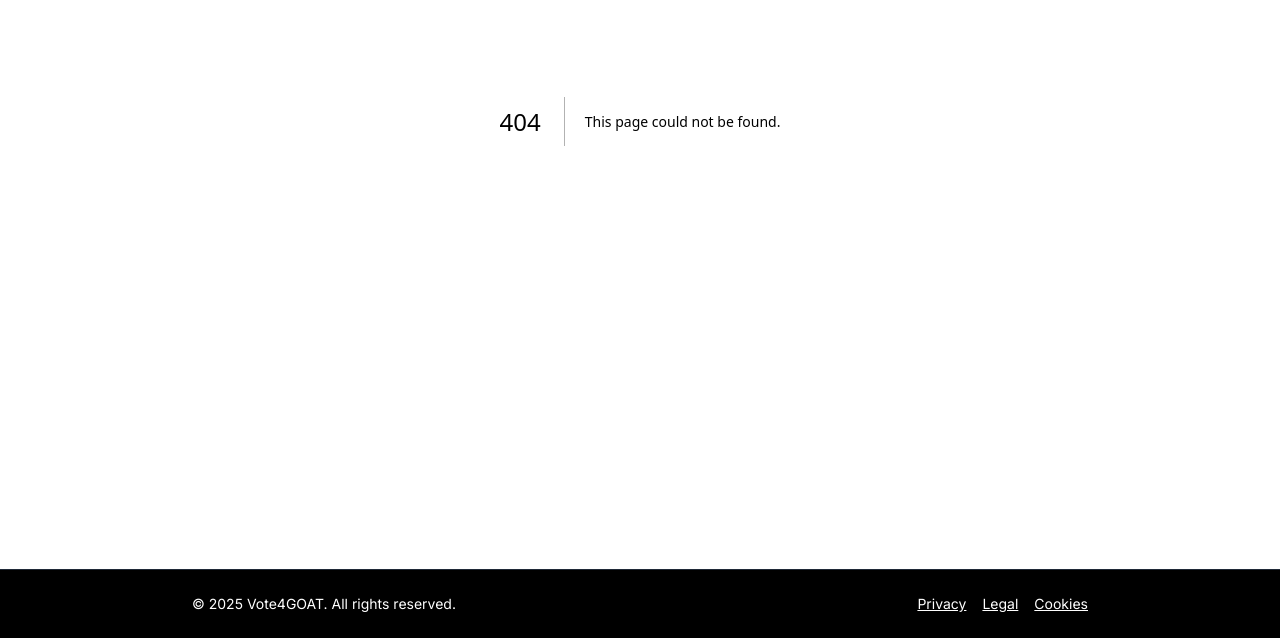
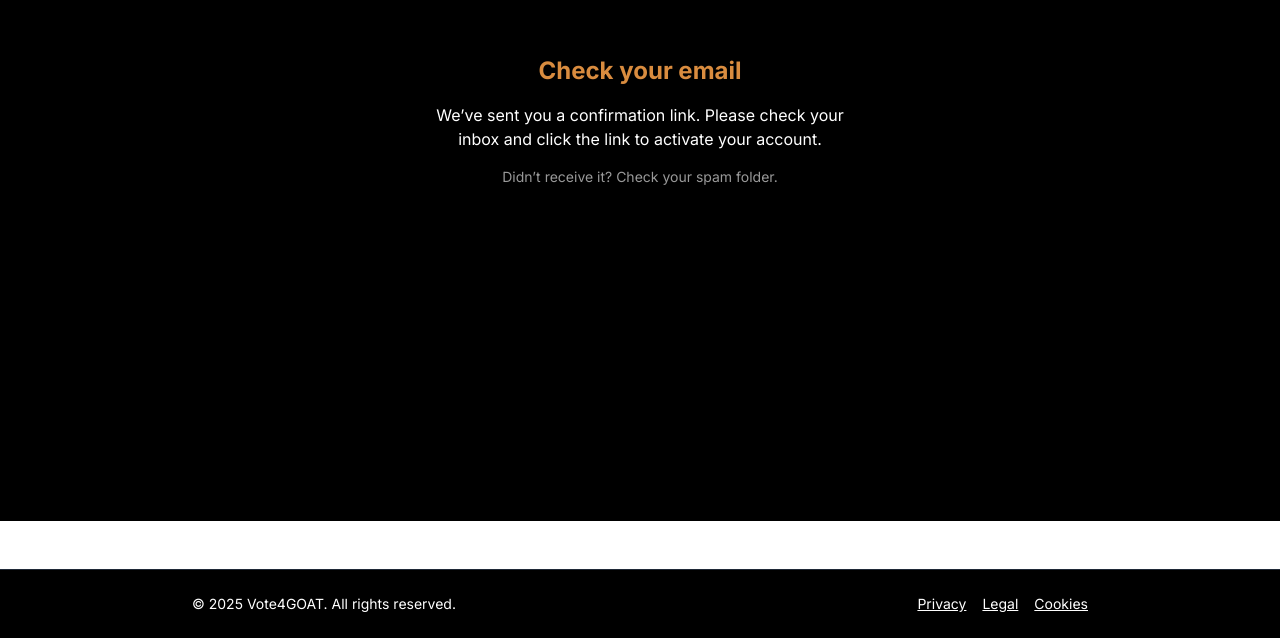
Before and after one commit to fcpdlr/vote4goat, a Next.js app: page /verify-email in a window 1280 px wide. Before the commit this address had no page. Shown: the part 279-917 px from the top of the page. Built offline with nearby package versions, Linux system fonts and the light colour scheme.

Commit message:
Create verify-email.js

```diff
--- /dev/null
+++ b/pages/verify-email.js
@@ -0,0 +1,13 @@
+export default function VerifyEmail() {
+  return (
+    <main className="min-h-screen flex items-center justify-center bg-black text-white p-4">
+      <div className="max-w-md text-center">
+        <h1 className="text-2xl font-bold text-goat mb-4">Check your email</h1>
+        <p className="mb-4">
+          We’ve sent you a confirmation link. Please check your inbox and click the link to activate your account.
+        </p>
+        <p className="text-sm text-white/60">Didn’t receive it? Check your spam folder.</p>
+      </div>
+    </main>
+  )
+}
```
